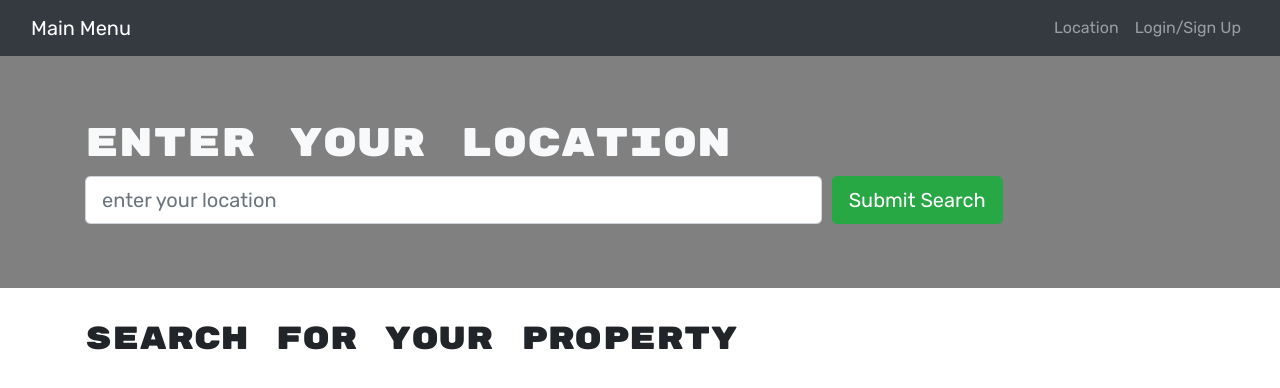
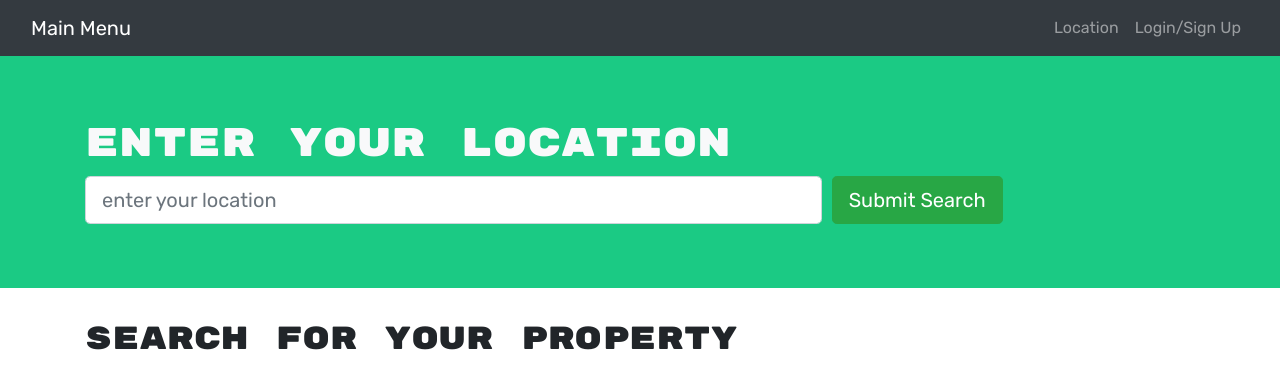
Before and after one commit to sgc1992/Own-Your-Rent, a React (Create React App) app in the folder client/: page / in a window 1280 px wide. Shown: the top 388 px of the page. Built offline with nearby package versions, Linux system fonts and the light colour scheme.

Commit message:
changed the color for the section

```diff
--- a/client/src/index.css
+++ b/client/src/index.css
@@ -17,5 +17,5 @@ h6 {
 }
 
 div.text-light.bg-dark.jumbotron.jumbotron-fluid.bg-dark {
-  background-color: grey !important;
+  background-color: rgb(27, 202, 132) !important;
 }
```
